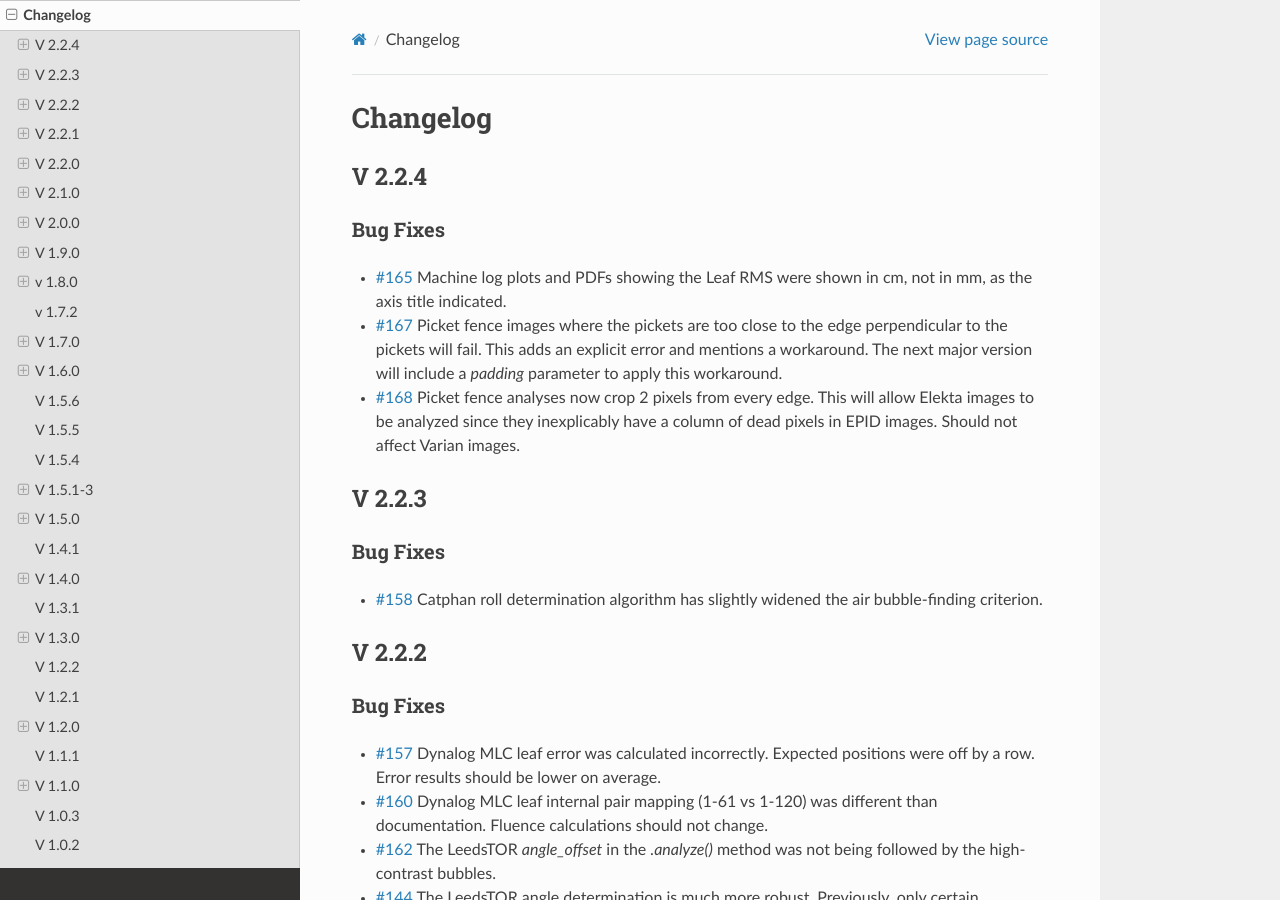
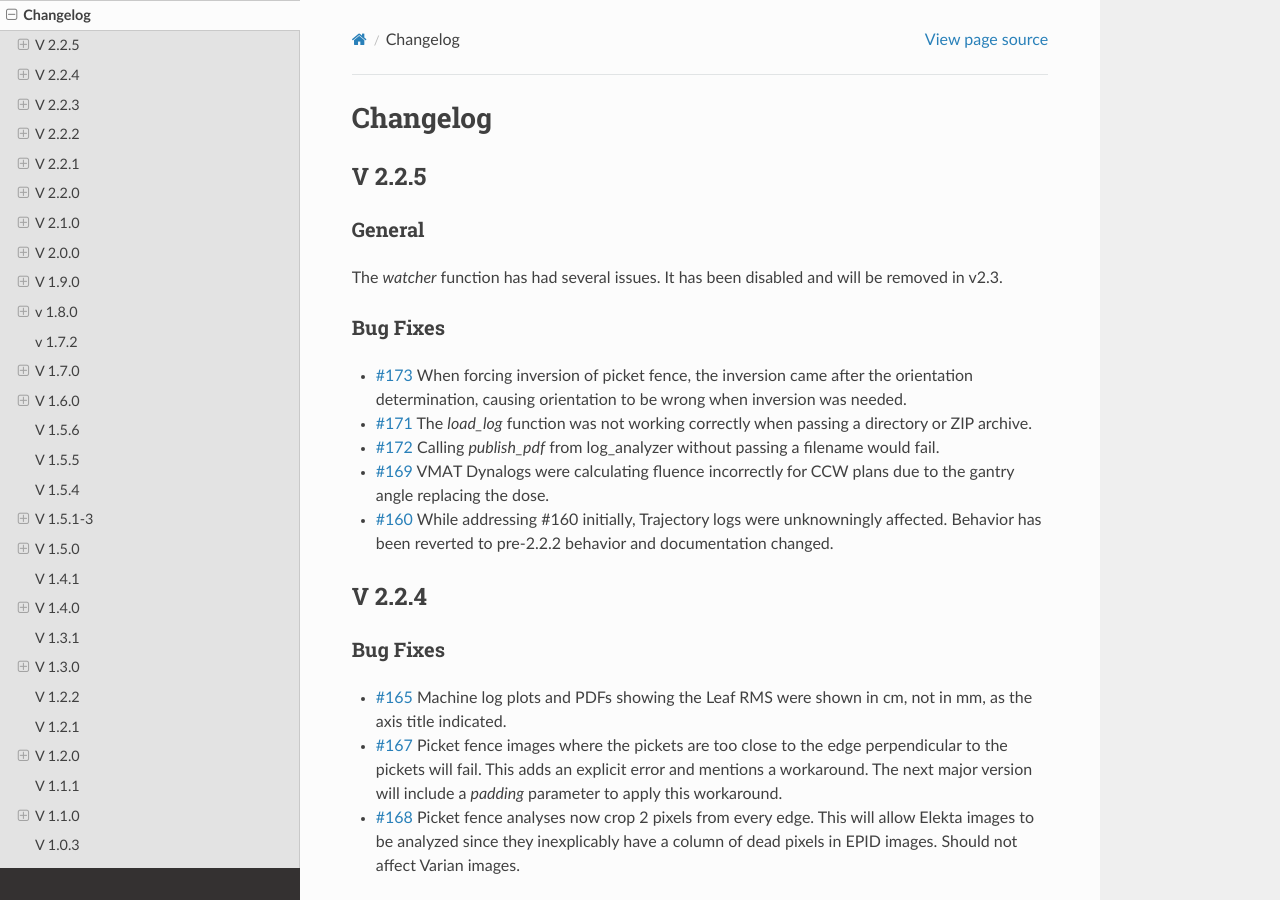
Before and after one commit to jrkerns/pylinac, a Sphinx documentation site: the page built from docs/source/changelog.rst, in a window 1280 px wide and 900 px high. Built offline with Sphinx 7.4.7 and the Read the Docs theme 2.0.0, drawn with Linux system fonts in a browser that asks for light colours; cross-references to code outside the pages are shown as plain code.

Commit message:
Documentation updates

```diff
--- a/docs/source/changelog.rst
+++ b/docs/source/changelog.rst
@@ -2,6 +2,24 @@
 =========
 Changelog
 =========
+
+V 2.2.5
+-------
+
+General
+^^^^^^^
+
+The `watcher` function has had several issues. It has been disabled and will be removed in v2.3.
+
+Bug Fixes
+^^^^^^^^^
+
+* `#173 <https://github.com/jrkerns/pylinac/issues/173>`_ When forcing inversion of picket fence, the inversion came after the orientation determination, causing orientation to be wrong when inversion was needed.
+* `#171 <https://github.com/jrkerns/pylinac/issues/171>`_ The `load_log` function was not working correctly when passing a directory or ZIP archive.
+* `#172 <https://github.com/jrkerns/pylinac/issues/172>`_ Calling `publish_pdf` from log_analyzer without passing a filename would fail.
+* `#169 <https://github.com/jrkerns/pylinac/issues/169>`_ VMAT Dynalogs were calculating fluence incorrectly for CCW plans due to the gantry angle replacing the dose.
+* `#160 <https://github.com/jrkerns/pylinac/issues/160>`_ While addressing #160 initially, Trajectory logs were unknowningly affected. Behavior has been reverted to pre-2.2.2 behavior and documentation changed.
+
 
 V 2.2.4
 -------
```
Also changed, not shown: README.rst (+32 -11 lines), docs/source/log_analyzer.rst (+27 -5 lines).
